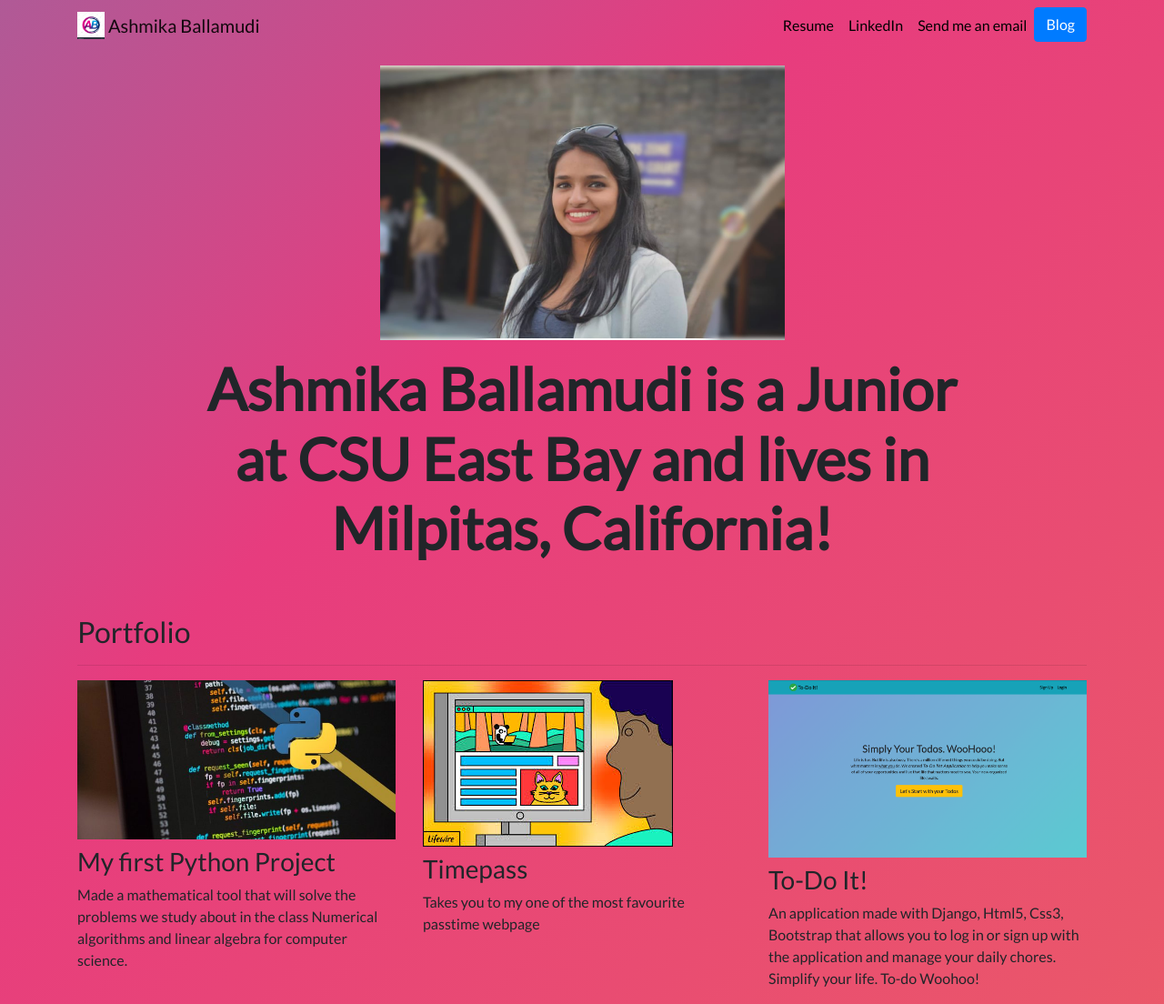
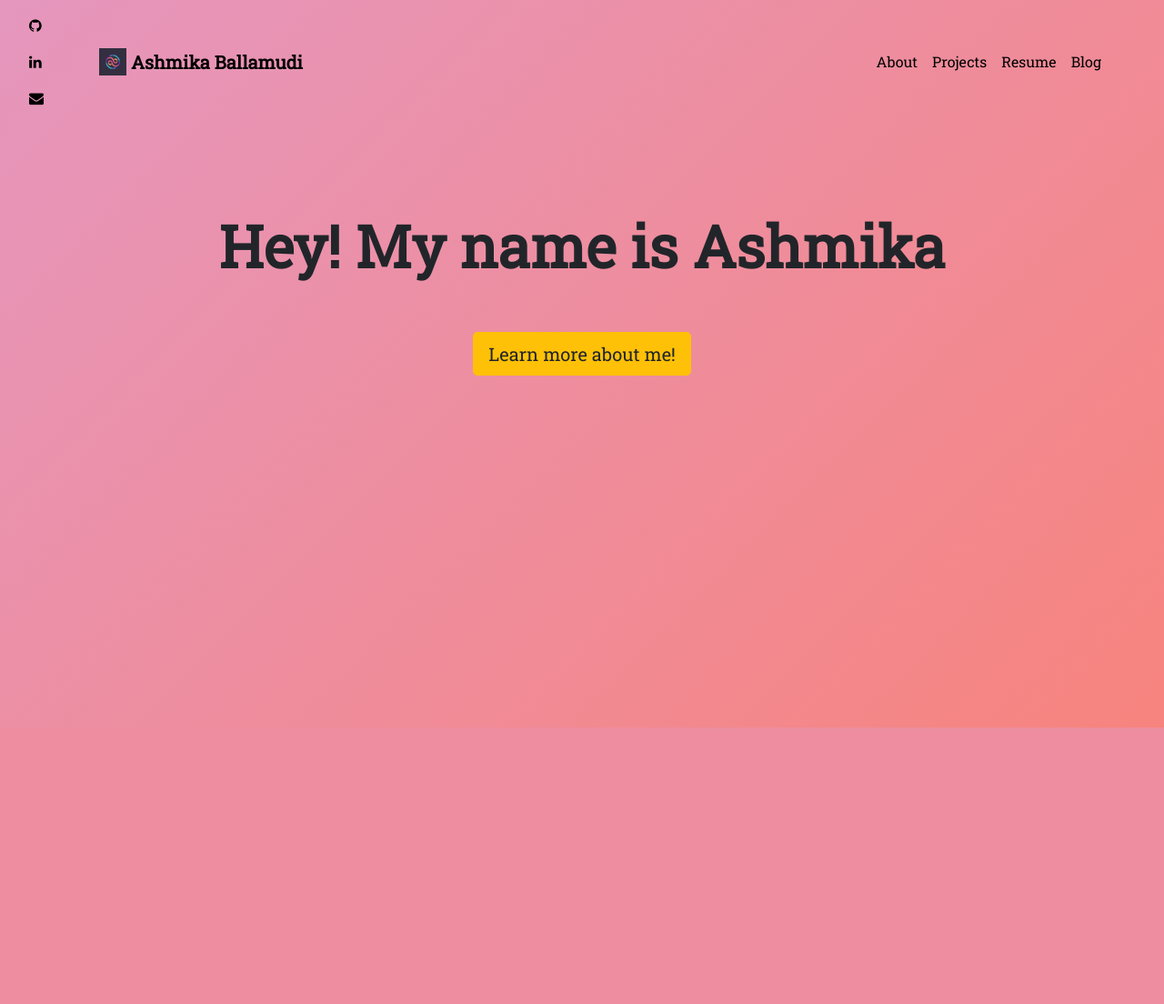
Before and after one commit to ashmika-26/django3-personal-portfolio, a Django app: page / in a window 1280 px wide. Shown: the whole page at 91% size. After the commit the page ends 800 px from the top, so only its background shows below. Run offline with Django 3.2, Linux system fonts and the light colour scheme; data comes from the database, SQL or seed files in the repository; some libraries are stand-ins or nearby versions.

Commit message:
Major Changes

```diff
--- a/personal_portfolio/urls.py
+++ b/personal_portfolio/urls.py
@@ -22,6 +22,8 @@ from portfolio import views
 urlpatterns = [
     path('admin/', admin.site.urls),
     path("",views.home,name='home'),
+    path('about/', views.about,name='about'),
+    path('project/', views.project,name='project'),
     path('blog/', include('blog.urls')),
 ]
 urlpatterns += static(settings.MEDIA_URL, document_root=settings.MEDIA_ROOT)
--- a/portfolio/static/portfolio/custom.css
+++ b/portfolio/static/portfolio/custom.css
@@ -1,3 +1,7 @@
+* {
+  margin: 0px;
+  padding: 0px;
+}
 .navbar-nav .nav-link {
     color: rgba(0,0,0,1) !important;
 }
@@ -7,8 +11,8 @@
 }
 
 body {
-    font-family: 'Lato', sans-serif;
-    background: linear-gradient(-45deg, #ee7752, #e73c7e, #23a6d5, #23d5ab);
+    font-family: 'Roboto Slab';
+    background: linear-gradient(-45deg,salmon,plum,mediumpurple);
 	  background-size: 400% 400%;
 	  animation: gradient 15s ease infinite;
 }
@@ -24,6 +28,24 @@ body {
 	}
 }
 
+h1 {
+  animation-duration: 3s;
+  animation-name: slidein;
+  overflow: hidden;
+  white-space: nowrap;
+}
+@keyframes slidein {
+  from {
+    margin-left: 100%;
+    width: 300%;
+  }
+
+  to {
+    margin-left: 0%;
+    width: 100%;
+  }
+}
+
 #blogtitle {
     font-size: 6rem;
 }
--- a/portfolio/templates/portfolio/base.html
+++ b/portfolio/templates/portfolio/base.html
@@ -12,44 +12,58 @@
 
   <link rel="stylesheet" href="{% static "portfolio/custom.css" %}">
 
-  <link href="https://fonts.googleapis.com/css?family=Lato&display=swap" rel="stylesheet">
+  <link href='https://fonts.googleapis.com/css?family=Roboto Slab' rel='stylesheet'>
 
-  <link rel="icon" type="image/png" href="{% static "portfolio/logo.jpg" %}">
+  <link rel="icon" type="image/png" href="{% static "portfolio/logo.png" %}">
+
+  <link rel="stylesheet" href="https://cdnjs.cloudflare.com/ajax/libs/font-awesome/4.7.0/css/font-awesome.min.css">
 
   <title>Ashmika Ballamudi</title>
 </head>
 
 <body>
+  <div id="back"></div>
+  <div id="front"></div>
 
-  <nav id="topNav" class="navbar navbar-expand-md navbar-light">
+  <nav id="topNav" class="navbar navbar-expand-md ">
+    <nav class="navbar.fixed-bottom">
+
+      <a class="nav-link" href="https://github.com/ashmika-26" target="_blank"> <i class="fa fa-github" style="color:black"></i></a>
+      <a class="nav-link" href="https://www.linkedin.com/in/ashmika-ballamudi/" target="_blank"><i class = "fa fa-linkedin" style="color:black"></i></a>
+      <a class="nav-link" href="mailto:ashmika.b26@gmail.com"><i class="fa fa-envelope" style="color:black"></i></a>
+
+    </nav>
     <div class="container">
       <a class="navbar-brand" href="{% url 'home' %}">
-        <img src="{% static "portfolio/logo.jpg" %}" width="30" height="30" class="d-inline-block align-top" alt="Ashmika's Logo">
-        <span>Ashmika Ballamudi</span>
+        <img src="{% static "portfolio/logo.png" %}" width="30" height="30" class="d-inline-block align-top" alt="Ashmika's Logo">
+        <span style="color:black;font-weight:bold">Ashmika Ballamudi </span>
       </a>
       <button class="navbar-toggler" type="button" data-toggle="collapse" data-target="#navbarNav" aria-controls="navbarNav" aria-expanded="false" aria-label="Toggle navigation">
         <span class="navbar-toggler-icon"></span>
       </button>
       <div class="collapse navbar-collapse text-center" id="navbarNav">
         <ul class="navbar-nav ml-auto">
+          <li>
+            <a class="nav-link" href="{% url 'about' %}" >About</a>
+          </li>
+          <li>
+            <a class="nav-link" href="{% url 'project' %}" >Projects</a>
+          </li>
           <li class="nav-item">
             <a class="nav-link" href="{% static "portfolio/resume.pdf" %}">Resume</a>
           </li>
-          <li class="nav-item">
-            <a class="nav-link" href="https://www.linkedin.com/in/ashmika-ballamudi/" target="_blank">LinkedIn</a>
-          </li>
-          <li class="nav-item">
-            <a class="nav-link" href="mailto:ashmika.b26@gmail.com">Send me an email</a>
-          </li>
           <li>
-            <a role="button" href="{% url 'blog:all_blogs' %}" class="btn btn-primary">Blog</a>
+            <a class="nav-link" href="{% url 'blog:all_blogs' %}" >Blog</a>
           </li>
         </ul>
       </div>
     </div>
   </nav>
+
   <div class="container">
+
     {% block content %}{% endblock %}
+
   </div>
 
   <!-- Optional JavaScript -->
--- a/portfolio/templates/portfolio/home.html
+++ b/portfolio/templates/portfolio/home.html
@@ -5,37 +5,14 @@
 
 {% block content %}
 
-<div class="row justify-content-center my-3">
-  <div class="col-5">
-    <img src="{% static 'portfolio/hello.jpeg' %}" class="img-fluid">
+<br><br><br><br>
+<div class="row justify-content-center mb-5" >
+  <div class="col-md-11 text-center">
+      <h1 id="hometext" class="font-weight-bold">Hey! My name is Ashmika</h1>
+      <br><br>
+    <a role="button" class="btn btn-warning btn-lg" href="{% url 'about' %}">Learn more about me! </a>
   </div>
 </div>
 
-<div class="row justify-content-center mb-3">
-  <div class="col-md-9 text-center">
-    <h1 id="hometext" class="font-weight-bold">Ashmika Ballamudi is a Junior at CSU East Bay and lives in Milpitas, California! </h1>
-  </div>
-</div>
-
-<h2 class="mt-5">Portfolio</h2>
-<hr>
-<div class="row">
-  {% for project in projects %}
-  <div class="col-lg-4 col-md-6">
-
-    {% if project.url %}
-    <a href="{{ project.url }}">
-      <img src="{{ project.image.url }}" class="img-fluid mb-2">
-    </a>
-    {% else %}
-
-    <img src="{{ project.image.url }}" class="img-fluid mb-2">
-    {% endif %}
-    <h3>{{ project.title }}</h3>
-    <p>{{ project.des}}</p>
-
-  </div>
-  {% endfor %}
-</div>
 
 {% endblock %}
--- a/portfolio/views.py
+++ b/portfolio/views.py
@@ -3,5 +3,12 @@ from .models import Project
 
 # Create your views here.
 def home(request):
+
+    return render(request,'portfolio/home.html')
+
+def about(request):
+    return render(request,'portfolio/about.html')
+
+def project(request):
     projects=Project.objects.all()
-    return render(request,'portfolio/home.html',{'projects':projects})
+    return render(request,'portfolio/project.html',{'projects':projects})
```
Also changed, not shown: portfolio/templates/portfolio/about.html (added, +19 -0 lines), portfolio/templates/portfolio/project.html (added, +29 -0 lines), portfolio/static/portfolio/logo.jpg (deleted), portfolio/static/portfolio/logo.png.
